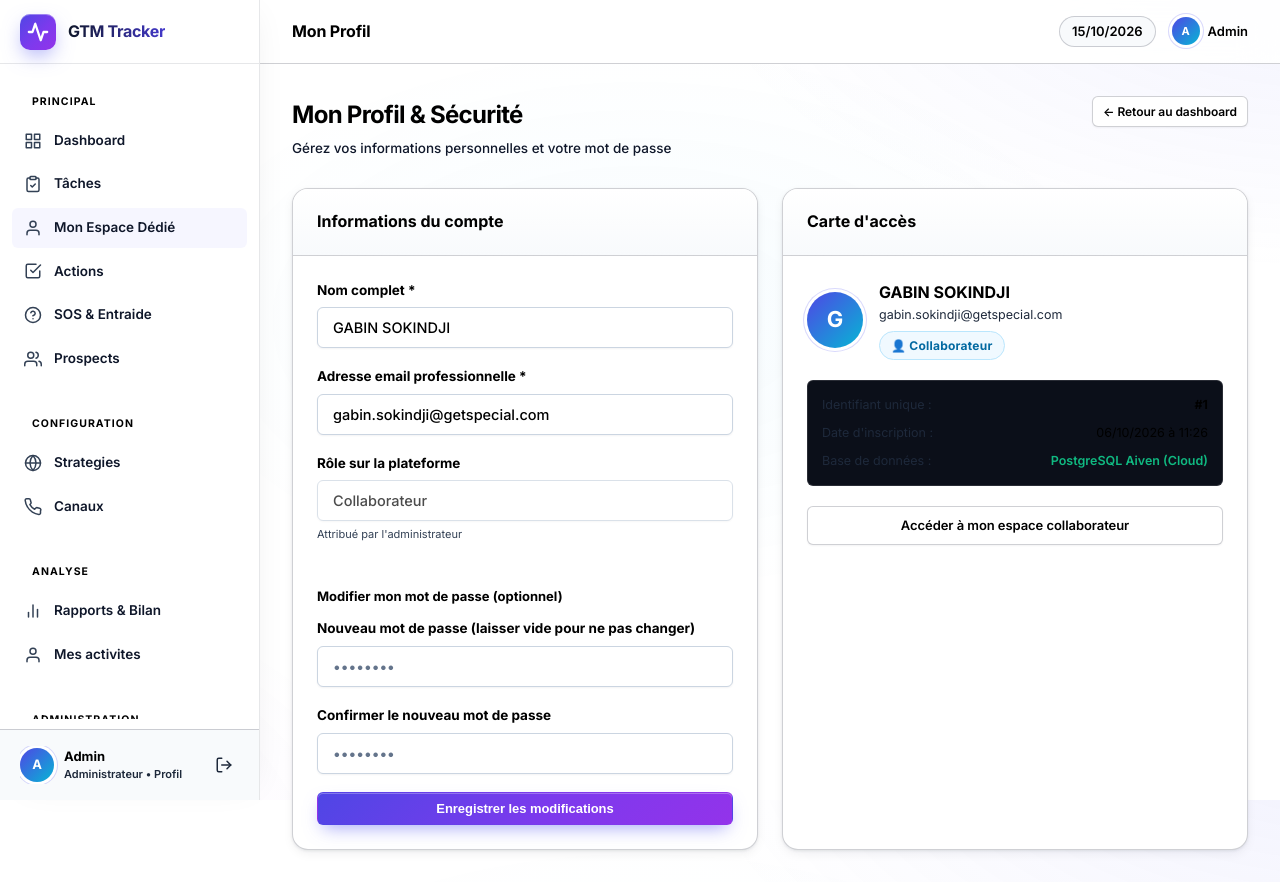
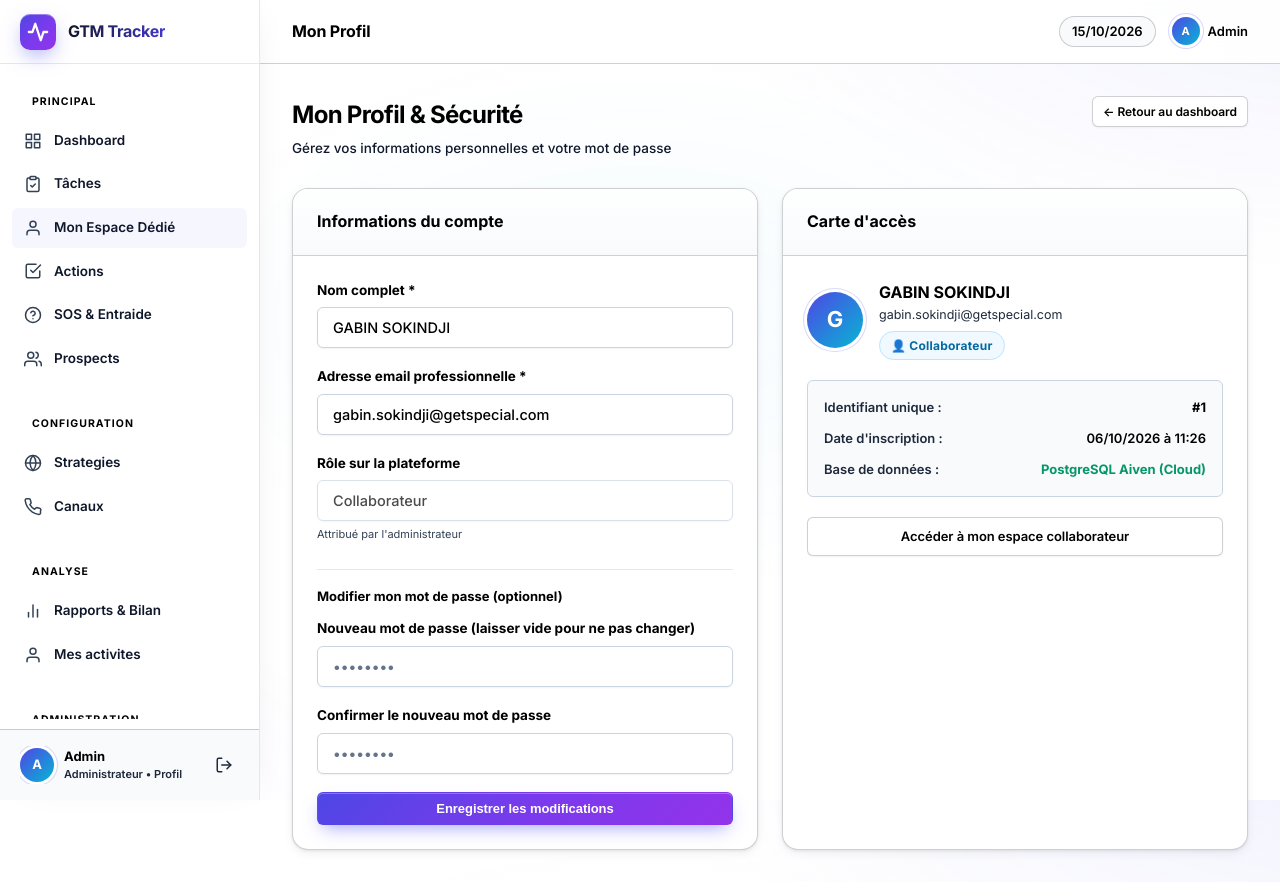
Before and after one commit to Michoagan/gtm-tracker, a PHP site: page /profile.php in a window 1280 px wide. Run offline with PHP 8.4, Linux system fonts and the light colour scheme; the visitor is signed in with stand-in values (Sample User, id 1); data comes from the database, SQL or seed files in the repository; some libraries are stand-ins or nearby versions.

Commit message:
fix(theme): correction des champs noirs a la saisie et lisibilite maximale de la fiche historique

```diff
--- a/css/style.css
+++ b/css/style.css
@@ -4,18 +4,19 @@
    ============================================================================= */
 
 :root {
+  color-scheme: light;
   --font-sans: 'Inter', -apple-system, BlinkMacSystemFont, 'Segoe UI', Roboto, sans-serif;
 
-  /* Color Palette */
-  --bg-base: #0b0f19;
-  --bg-surface: #111827;
-  --bg-elevated: #1e293b;
-  --bg-overlay: rgba(15, 23, 42, 0.8);
-  --bg-hover: #26334d;
-
-  --border: rgba(255, 255, 255, 0.12);
-  --border-hover: rgba(255, 255, 255, 0.22);
-  --border-strong: rgba(255, 255, 255, 0.32);
+  /* Color Palette - Clean Light Theme */
+  --bg-base: #f8fafc;
+  --bg-surface: #ffffff;
+  --bg-elevated: #f8fafc;
+  --bg-overlay: rgba(255, 255, 255, 0.85);
+  --bg-hover: #f1f5f9;
+
+  --border: #e2e8f0;
+  --border-hover: #cbd5e1;
+  --border-strong: #94a3b8;
 
   --text-main: #000000;
   --text-body: #0a0a0a;
--- a/profile.php
+++ b/profile.php
@@ -131,18 +131,18 @@ if ($_SERVER['REQUEST_METHOD'] === 'POST' && verifyCsrfToken($_POST['csrf_token'
                 </div>
             </div>
 
-            <div style="background:var(--bg-base);padding:14px;border-radius:var(--radius-sm);border:1px solid var(--border);display:flex;flex-direction:column;gap:8px">
-                <div style="display:flex;justify-content:space-between;font-size:12.5px">
-                    <span style="color:var(--text-muted)">Identifiant unique :</span>
-                    <strong>#<?= $currentUser['id'] ?></strong>
+            <div style="background:#f8fafc;padding:16px;border-radius:var(--radius-sm);border:1.5px solid #cbd5e1;display:flex;flex-direction:column;gap:10px">
+                <div style="display:flex;justify-content:space-between;font-size:13px">
+                    <span style="color:#1e293b;font-weight:600">Identifiant unique :</span>
+                    <strong style="color:#000000">#<?= $currentUser['id'] ?></strong>
                 </div>
-                <div style="display:flex;justify-content:space-between;font-size:12.5px">
-                    <span style="color:var(--text-muted)">Date d'inscription :</span>
-                    <span><?= date('d/m/Y à H:i', strtotime($currentUser['created_at'])) ?></span>
+                <div style="display:flex;justify-content:space-between;font-size:13px">
+                    <span style="color:#1e293b;font-weight:600">Date d'inscription :</span>
+                    <span style="color:#000000;font-weight:600"><?= date('d/m/Y à H:i', strtotime($currentUser['created_at'])) ?></span>
                 </div>
-                <div style="display:flex;justify-content:space-between;font-size:12.5px">
-                    <span style="color:var(--text-muted)">Base de données :</span>
-                    <span style="color:#10b981;font-weight:600">PostgreSQL Aiven (Cloud)</span>
+                <div style="display:flex;justify-content:space-between;font-size:13px">
+                    <span style="color:#1e293b;font-weight:600">Base de données :</span>
+                    <span style="color:#059669;font-weight:700">PostgreSQL Aiven (Cloud)</span>
                 </div>
             </div>
 
--- a/tasks/index.php
+++ b/tasks/index.php
@@ -85,7 +85,7 @@ $priorities = ['Basse', 'Normale', 'Haute', 'Urgente'];
         <p class="page-header-sub"><?= $isAdm ? 'Attribuez les missions à vos collaborateurs et suivez leur avancement en temps réel' : 'Consultez les missions qui vous sont attribuées par l\'administrateur, marquez votre début et votre fin' ?></p>
     </div>
     <div style="display:flex;gap:10px;align-items:center;flex-wrap:wrap">
-        <div style="display:inline-flex;background:var(--bg-elevated);border:1.5px solid #cbd5e1;border-radius:var(--radius-sm);padding:2px">
+        <div style="display:inline-flex;background:#f8fafc;border:1.5px solid #cbd5e1;border-radius:var(--radius-sm);padding:2px">
             <a href="?view=all<?= $fCategory ? '&category='.urlencode($fCategory) : '' ?>" class="btn btn-sm <?= ($fView !== 'mine' && $fUser === '') ? 'btn-primary' : 'btn-secondary' ?>" style="border:none;padding:5px 12px;font-weight:600">
                 👥 Toute l'équipe
             </a>
```
Also changed, not shown: other parts of css/style.css (+62 -9 lines), admin/users.php (+12 -12 lines), dashboard.php (+4 -4 lines), help/view.php (+11 -11 lines), prospects/view.php (+15 -15 lines).
